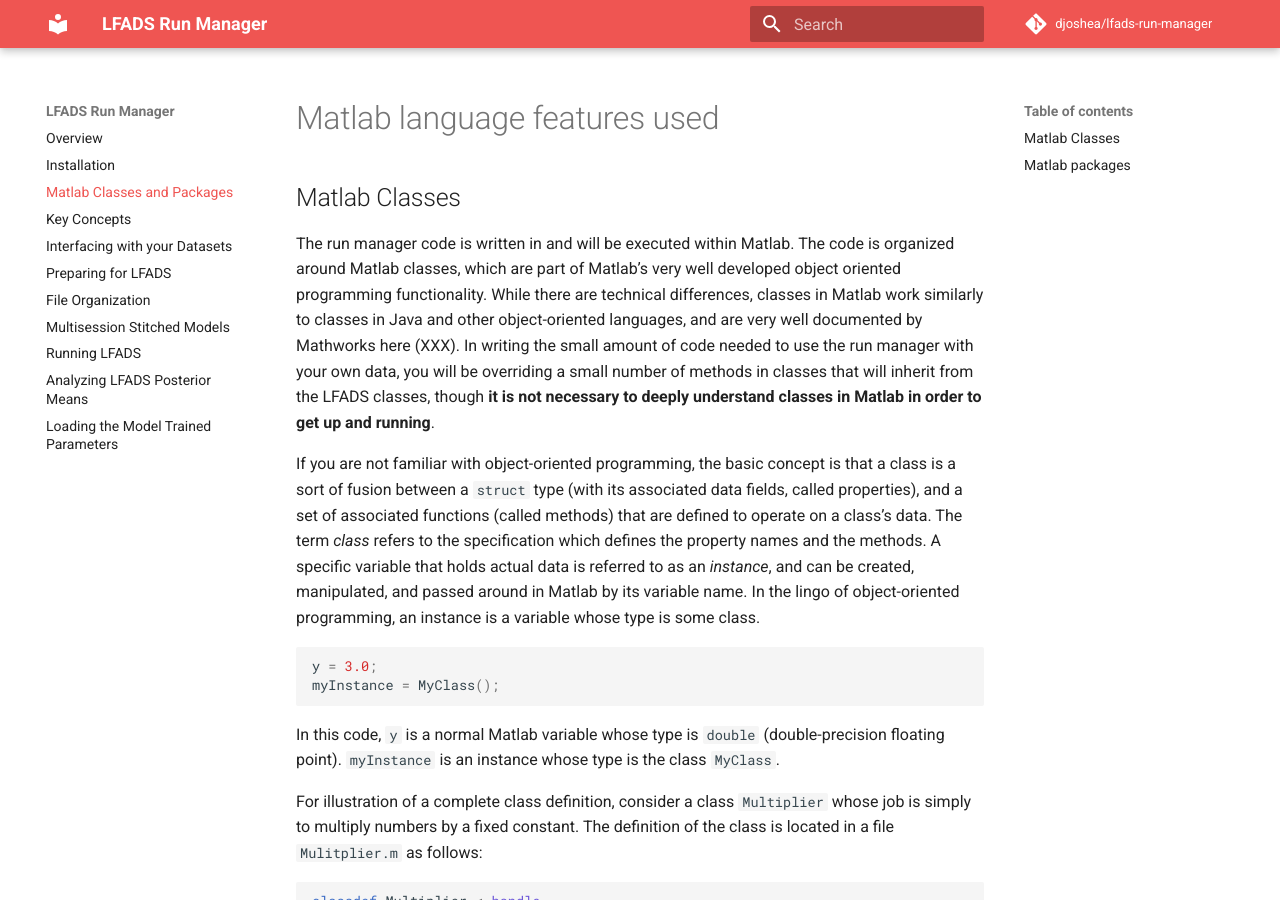
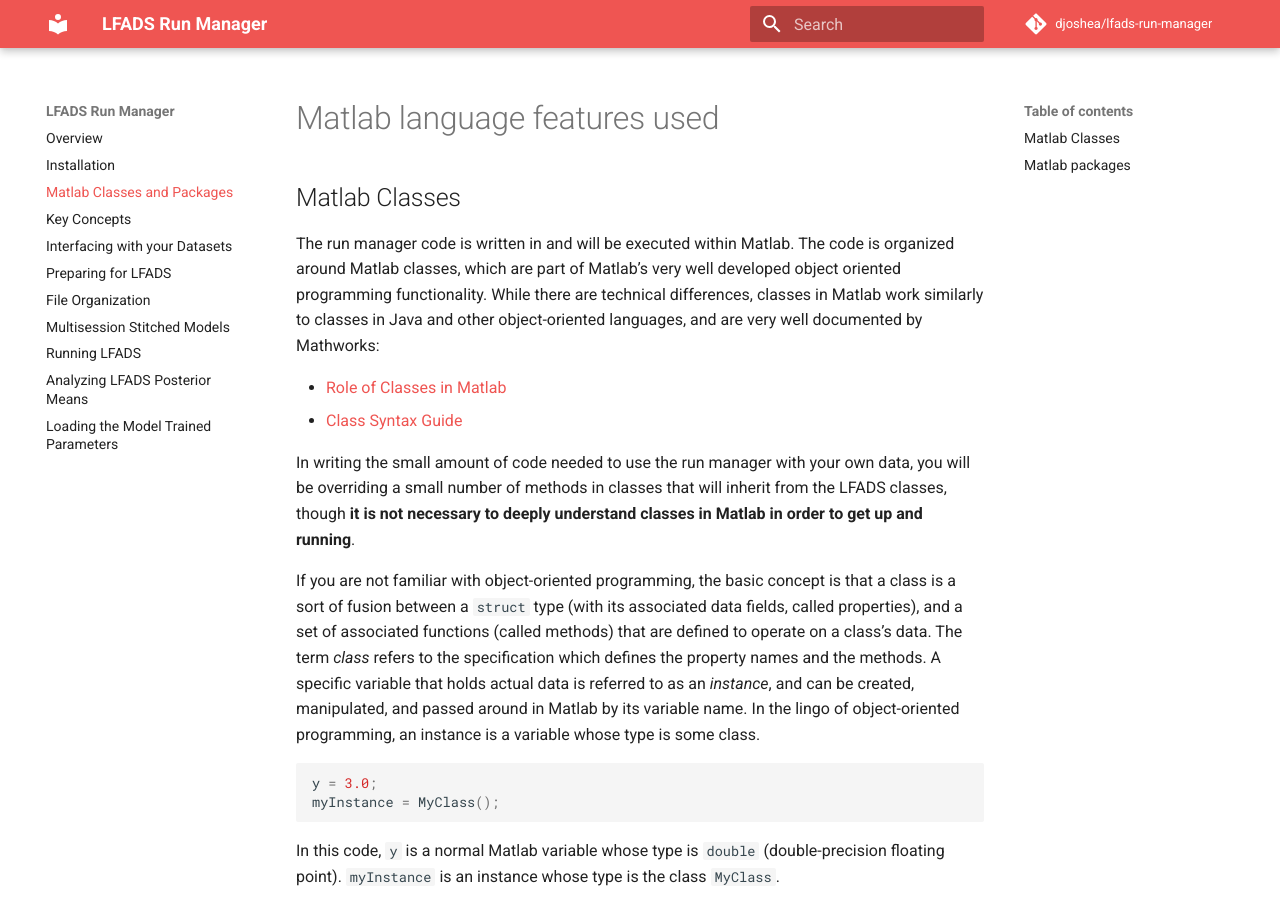
Before and after one commit to lfads/lfads-run-manager, an MkDocs documentation site: the page built from docs/matlab.md, in a window 1280 px wide and 900 px high. Built offline with MkDocs 1.6.1 and Material for MkDocs 9.7.7, drawn with Linux system fonts in a browser that asks for light colours; comment, search, counter and statistics services are not loaded; old or Windows-style settings are respelled for this version of MkDocs.

Commit message:
Adding Matlab class documentation links

```diff
--- a/docs/matlab.md
+++ b/docs/matlab.md
@@ -2,7 +2,12 @@
 
 ## Matlab Classes
 
-The run manager code is written in and will be executed within Matlab. The code is organized around Matlab classes, which are part of Matlab's very well developed object oriented programming functionality. While there are technical differences, classes in Matlab work similarly to classes in Java and other object-oriented languages, and are very well documented by Mathworks here (XXX). In writing the small amount of code needed to use the run manager with your own data, you will be overriding a small number of methods in classes that will inherit from the LFADS classes, though **it is not necessary to deeply understand classes in Matlab in order to get up and running**.
+The run manager code is written in and will be executed within Matlab. The code is organized around Matlab classes, which are part of Matlab's very well developed object oriented programming functionality. While there are technical differences, classes in Matlab work similarly to classes in Java and other object-oriented languages, and are very well documented by Mathworks:
+
+ * [Role of Classes in Matlab](https://www.mathworks.com/help/matlab/matlab_oop/classes-in-the-matlab-language.html)
+ * [Class Syntax Guide](https://www.mathworks.com/help/matlab/class-syntax-guide.html)
+
+ In writing the small amount of code needed to use the run manager with your own data, you will be overriding a small number of methods in classes that will inherit from the LFADS classes, though **it is not necessary to deeply understand classes in Matlab in order to get up and running**.
 
 If you are not familiar with object-oriented programming, the basic concept is that a class is a sort of fusion between a `struct` type (with its associated data fields, called properties), and a set of associated functions (called methods) that are defined to operate on a class's data. The term _class_ refers to the specification which defines the property names and the methods. A specific variable that holds actual data is referred to as an _instance_, and can be created, manipulated, and passed around in Matlab by its variable name. In the lingo of object-oriented programming, an instance is a variable whose type is some class.
 
```
